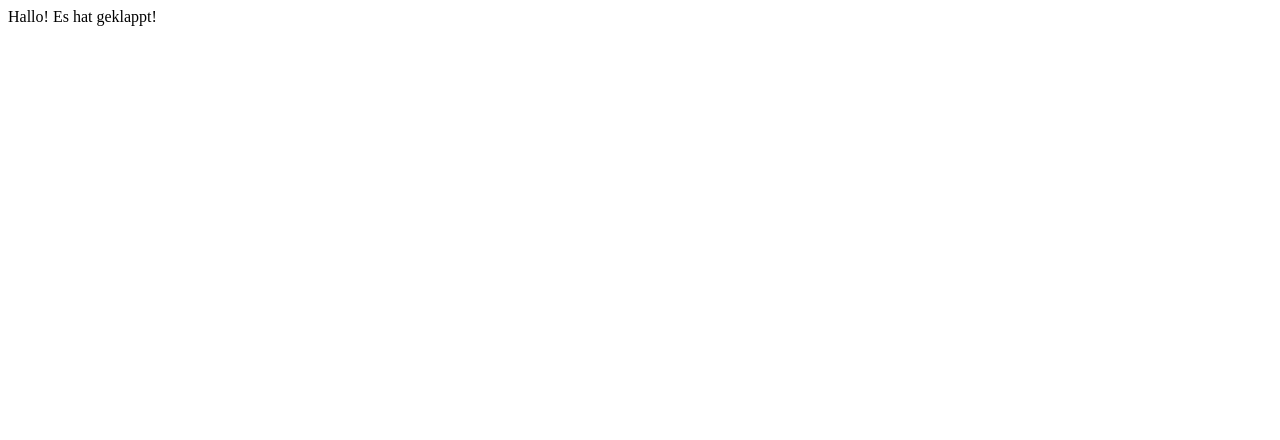
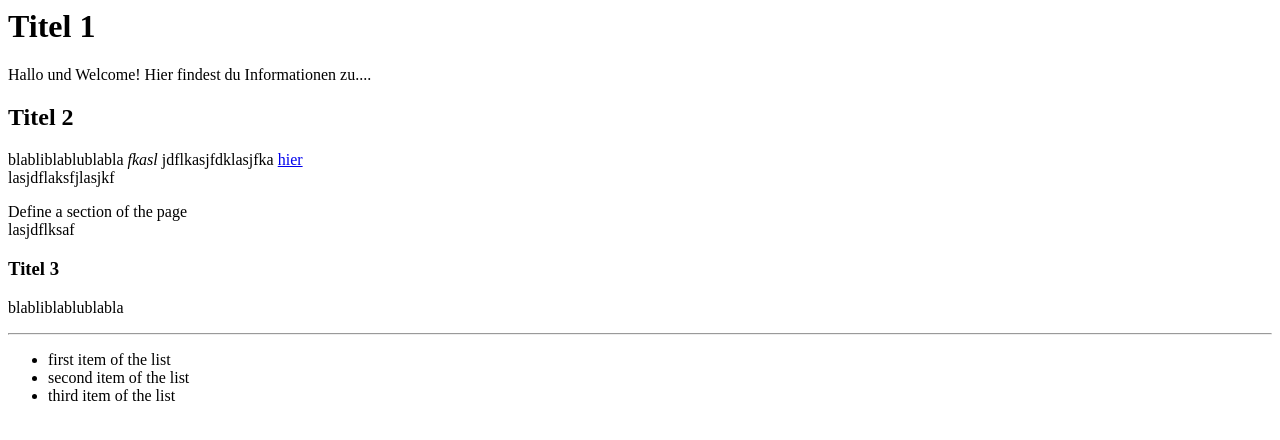
Before and after one commit to mirakoch/mirakoch.github.io, a plain HTML site: page index.html in a window 1280 px wide. Drawn offline with Linux system fonts and the light colour scheme.

Commit message:
adding html

```diff
--- a/index.html
+++ b/index.html
@@ -1 +1,42 @@
-Hallo! Es hat geklappt!
+<html>
+	<head>
+	</head>
+
+	<body>
+		<h1> Titel 1 </h1>
+			<p>
+			Hallo und Welcome!
+			Hier findest du Informationen zu....
+			</p>
+
+
+			<h2> Titel 2 </h2>
+			<p>
+				blabliblablublabla
+
+				<em>fkasl</em> jdflkasjfdklasjfka
+				<a href="http://djangogirls.org/">hier</a>
+		<br/>
+				lasjdflaksfjlasjkf
+		<br/>
+		<div>
+		Define a section of the page
+		 </div>
+
+				lasjdflksaf
+			</p>
+				<h3> Titel 3 </h3>
+			<p>
+					blabliblablublabla
+			</p>
+
+<hr/>
+
+<ul><li> first item of the list<li>second item of the list<li>third item of the list</li></ul>
+
+		<br/>
+
+	</body>
+
+		<br/>
+</html>
```
